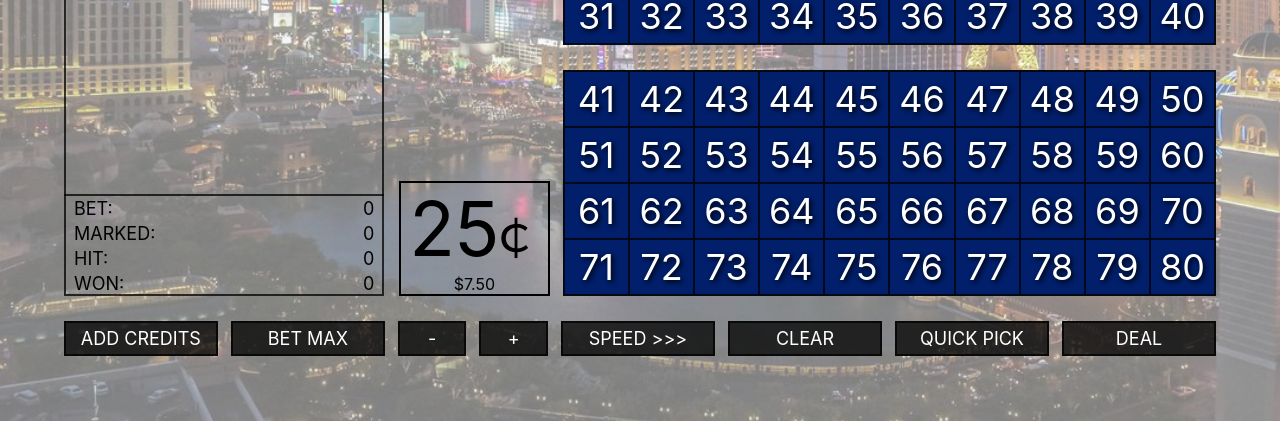
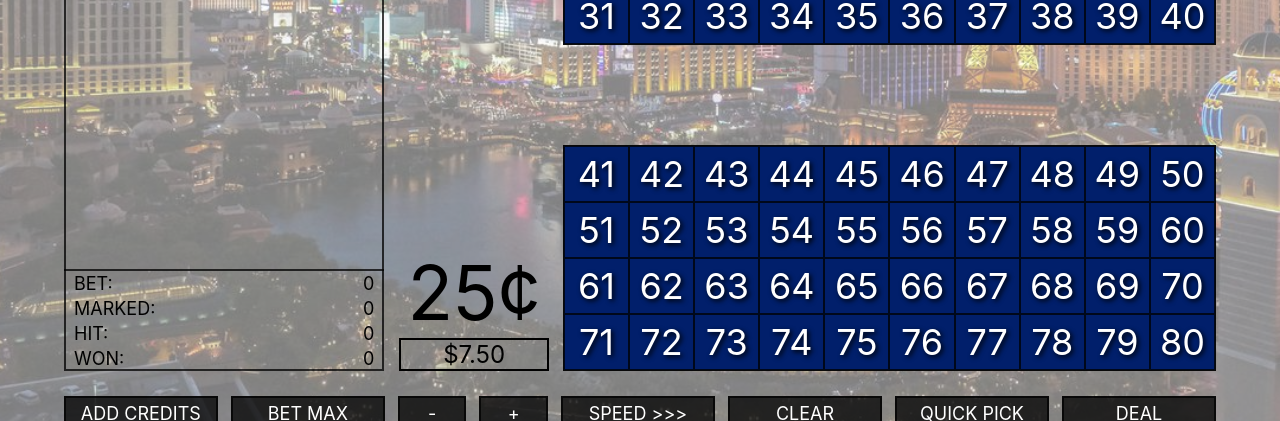
Before and after one commit to AdamMattas/honest_keno, a React (Create React App) app: page / in a window 1280 px wide. Shown: the part 346-767 px from the top of the page. Built offline with nearby package versions, Linux system fonts and the light colour scheme.

Commit message:
minor styling changes

```diff
--- a/src/App.scss
+++ b/src/App.scss
@@ -186,9 +186,9 @@ th {
 }
 
 .spacer-200 {
-  width: 12.7%;
+  width: 13%;
   //width: calc(15% - 39px);
-  border: 2px solid black;
+  //border: 2px solid black;
   position: absolute;
   bottom: 0px;
   text-align: center;
@@ -197,6 +197,9 @@ th {
 
 .denomination {
   font-size: 75px;
+  //content: "\00A2";
+  // letter-spacing: 0.3em;
+  // margin-right: -0.3em;
   // position: absolute;
   // bottom: 0px;
 }
@@ -206,8 +209,13 @@ th {
   margin-left: -10px;
 }
 
+.credit-text {
+  font-size: 24px;
+  border: 2px solid $black;
+}
+
 .container-bottom {
-  margin-top: 25px;
+  margin-top: 100px;
 }
 
 .number-box-container {
--- a/src/components/credit.jsx
+++ b/src/components/credit.jsx
@@ -5,7 +5,7 @@ const Credit = props => {
   const equation = (props.credit * props.denom).toFixed(2);
   const credit = props.type === "dollar" ? equation : props.credit;
   return (
-    <div onClick={props.toggle}>{`${
+    <div className="credit-text" onClick={props.toggle}>{`${
       props.type === "dollar" ? "$" : ""
     }${credit}`}</div>
   );
--- a/src/components/denomination.jsx
+++ b/src/components/denomination.jsx
@@ -10,9 +10,9 @@ const Denomination = props => {
   return (
     <div className="spacer-200">
       <span className="denomination" onClick={props.changeDenom}>
-        {denom}
+        {denom}&cent;
       </span>
-      <span>&#65504;</span>
+
       <Credit
         credit={props.credit}
         type={props.type}
```
